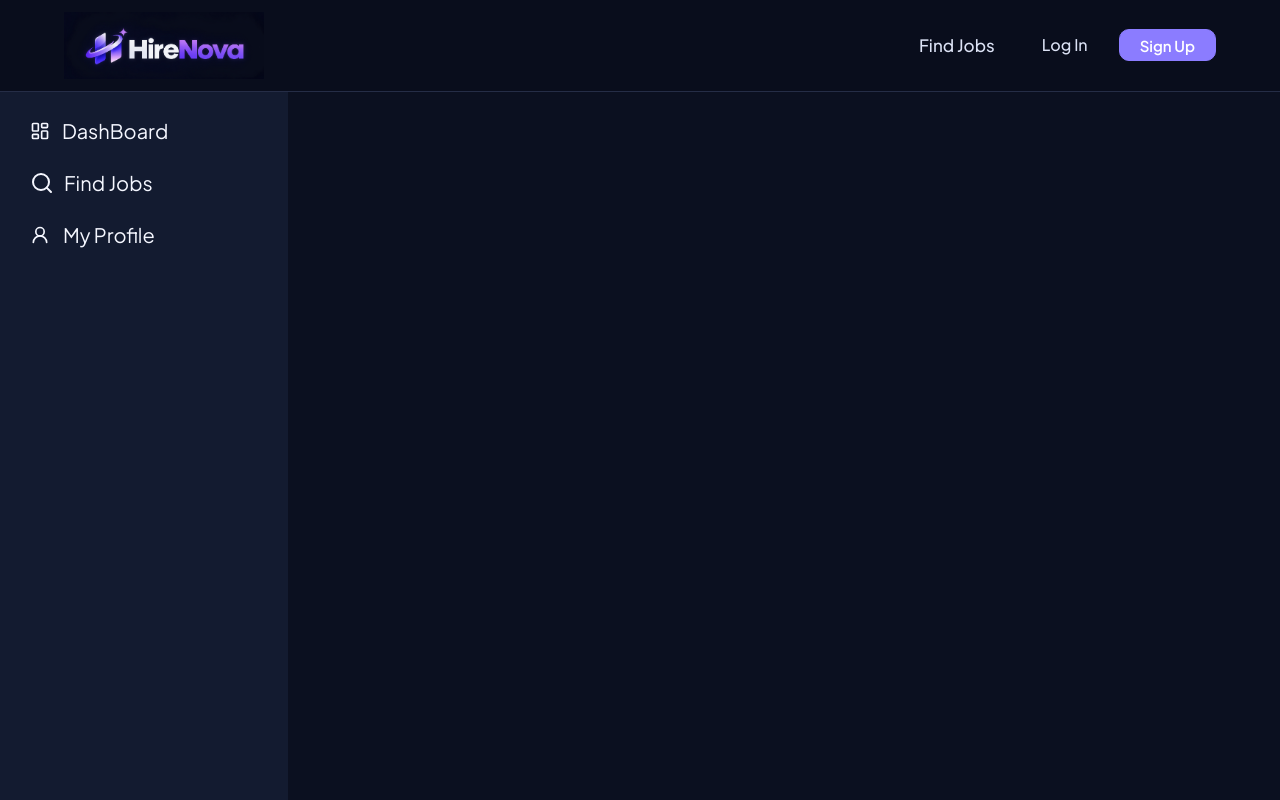
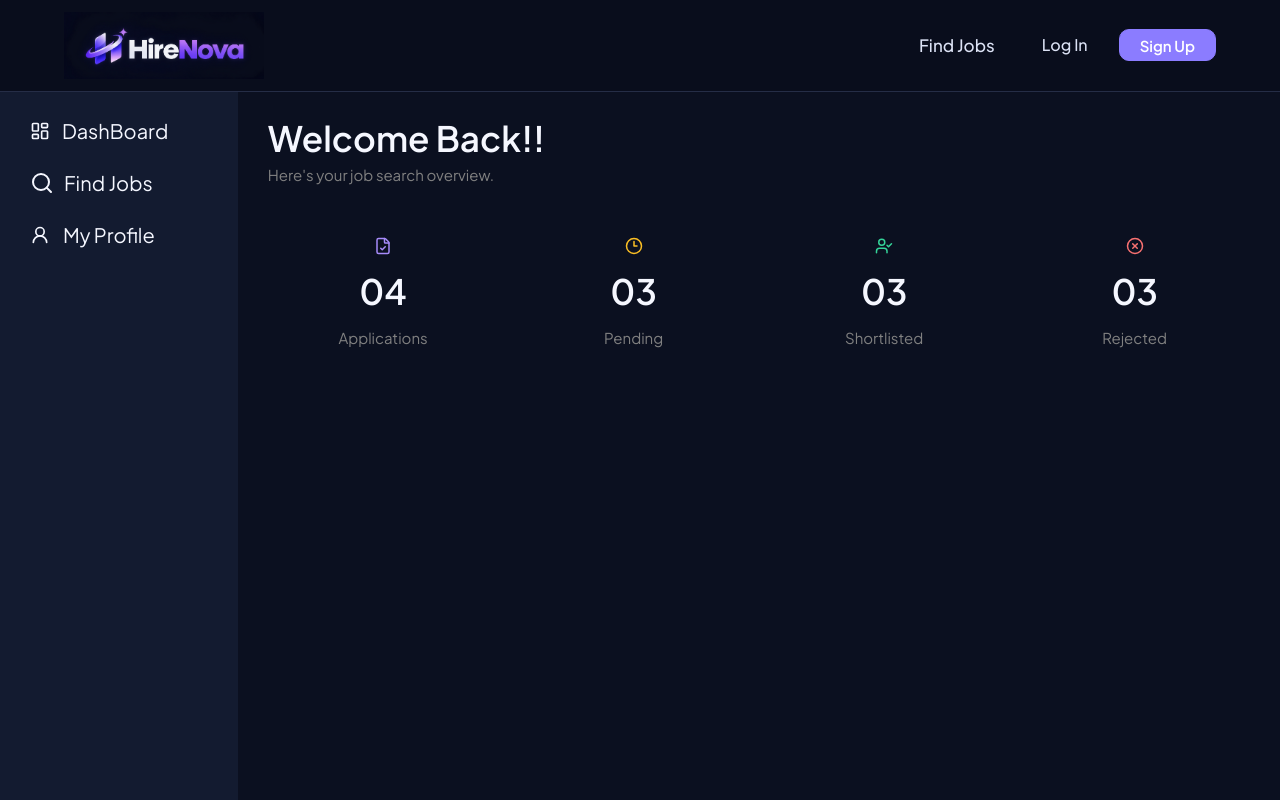
Before and after one commit to Yadnesh2026/HireHub, a Next.js app in the folder frontend/: page /applied-jobs in a window 1280 px wide. Shown: the top 800 px of the page. Built offline with nearby package versions, Linux system fonts and the light colour scheme.

Commit message:
Candidate DashBoard

```diff
--- a/frontend/app/applied-jobs/page.module.css
+++ b/frontend/app/applied-jobs/page.module.css
@@ -1,3 +1,8 @@
+.mainComponent{
+  display: flex;
+}
+
+/* bar Left */
 .leftSide{
   display: flex;
   flex-direction: column;
@@ -28,3 +33,38 @@
   gap: 13px;
   font-size: 20px;
 }
+
+/* Bar Right */
+.rightSide{
+  margin: 20px;
+  padding: 0 10px;
+   width: 100%;
+}
+.rightSide h1{
+  font-size: 35px;
+  font-weight: 600;
+}
+.rightSide p{
+  color: gray;
+  font-size: 15px;
+}
+.MiddleBoxes{
+  display: grid;
+  grid-template-columns: repeat(4,1fr);
+  gap: 20px;
+  margin: 30px auto;
+  width: 100%;
+  max-width: 1100px;
+}
+.firstBox,
+.SecBox,
+.ThirdBox,
+.fourthBox {
+  display: flex;
+  flex-direction: column;
+  align-items: center;
+  text-align: center;
+  gap: 10px;
+
+  padding: 20px;
+}
--- a/frontend/app/applied-jobs/page.tsx
+++ b/frontend/app/applied-jobs/page.tsx
@@ -1,6 +1,6 @@
 import styles from "./page.module.css"
 import Link from "next/link"
-import { Search,UserRound,LayoutDashboard } from "lucide-react";
+import { Search,UserRound,LayoutDashboard,FileCheck, Clock3,UserCheck, CircleX } from "lucide-react";
 
 export default function AppliedJobs(){
     return(
@@ -26,7 +26,46 @@ export default function AppliedJobs(){
 
             </div>
 
-            <div className={styles.rightSide}></div>
+
+
+            <div className={styles.rightSide}>
+                <h1>Welcome Back!!</h1>
+                <p>Here's your job search overview.</p>
+
+                <div className={styles.MiddleBoxes}>
+
+                    <div className={styles.firstBox}>
+                        <FileCheck size={18} color="#A78BFA" />
+                        <h1>04</h1>
+                        <p>Applications</p>
+                    </div>
+
+                    <div className={styles.SecBox}>
+                        <Clock3 size={18} color="#FBBF24" />
+                        <h1>03</h1>
+                        <p>Pending</p>
+                    </div>
+
+                     <div className={styles.ThirdBox}>
+                        <UserCheck size={18} color="#34D399" />
+                        <h1>03</h1>
+                        <p>Shortlisted</p>
+                    </div>
+
+                     <div className={styles.fourthBox}>
+                       <CircleX size={18} color="#F87171" />
+                        <h1>03</h1>
+                        <p>Rejected</p>
+                    </div>
+                </div>
+
+
+
+
+            </div>
+
+
+
         </div>
     )
 }
```
